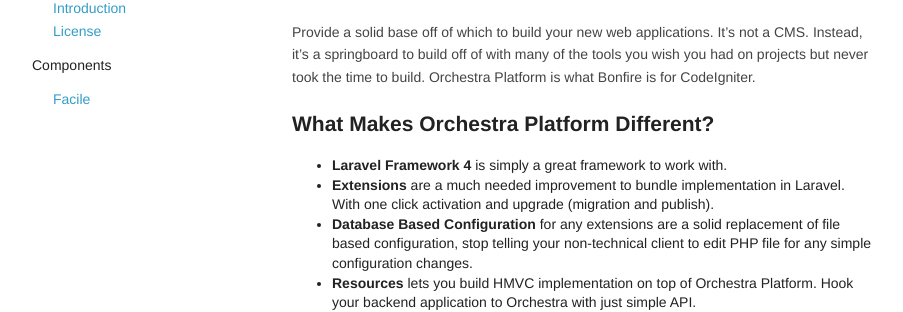
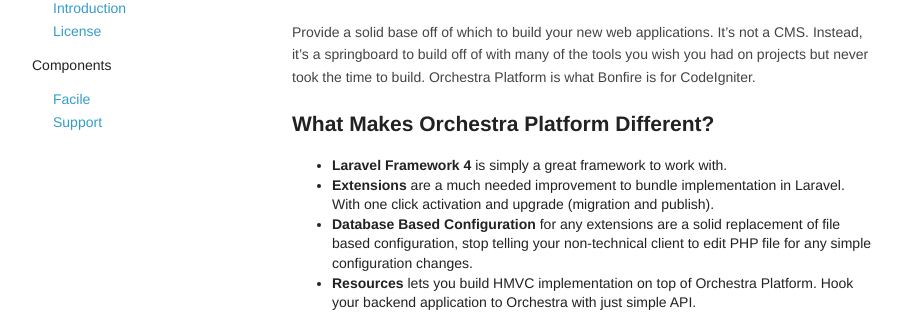
Before and after one commit to orchestral/docs, a Jekyll site: the page built from index.html, in a window 1280 px wide. Shown: the part 164-476 px from the top of the page, without its empty margins (188-1091 px from the left). Built offline with Jekyll 4.4.1, drawn with Linux system fonts in a browser that asks for light colours; nearby versions of some CDN libraries; Markdown is read by kramdown in place of the engine named in the settings.

Commit message:
Add support component
Signed-off-by: crynobone <crynobone@gmail.com>

```diff
--- a/_includes/sidebar.md
+++ b/_includes/sidebar.md
@@ -3,6 +3,6 @@
   - [License](/pages/license)
 - Components
   - [Facile](/pages/components/facile)
-
+  - [Support](/pages/components/support)
 
 &nbsp;
```
